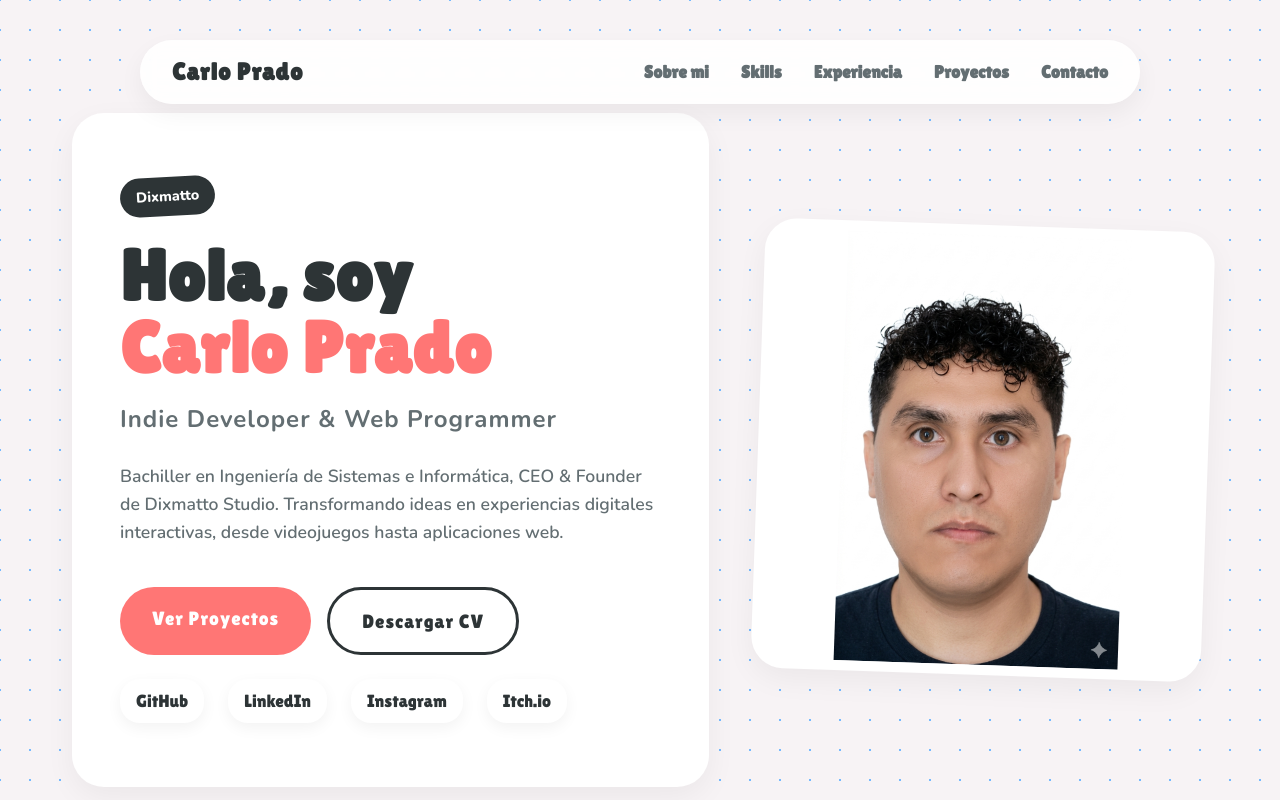
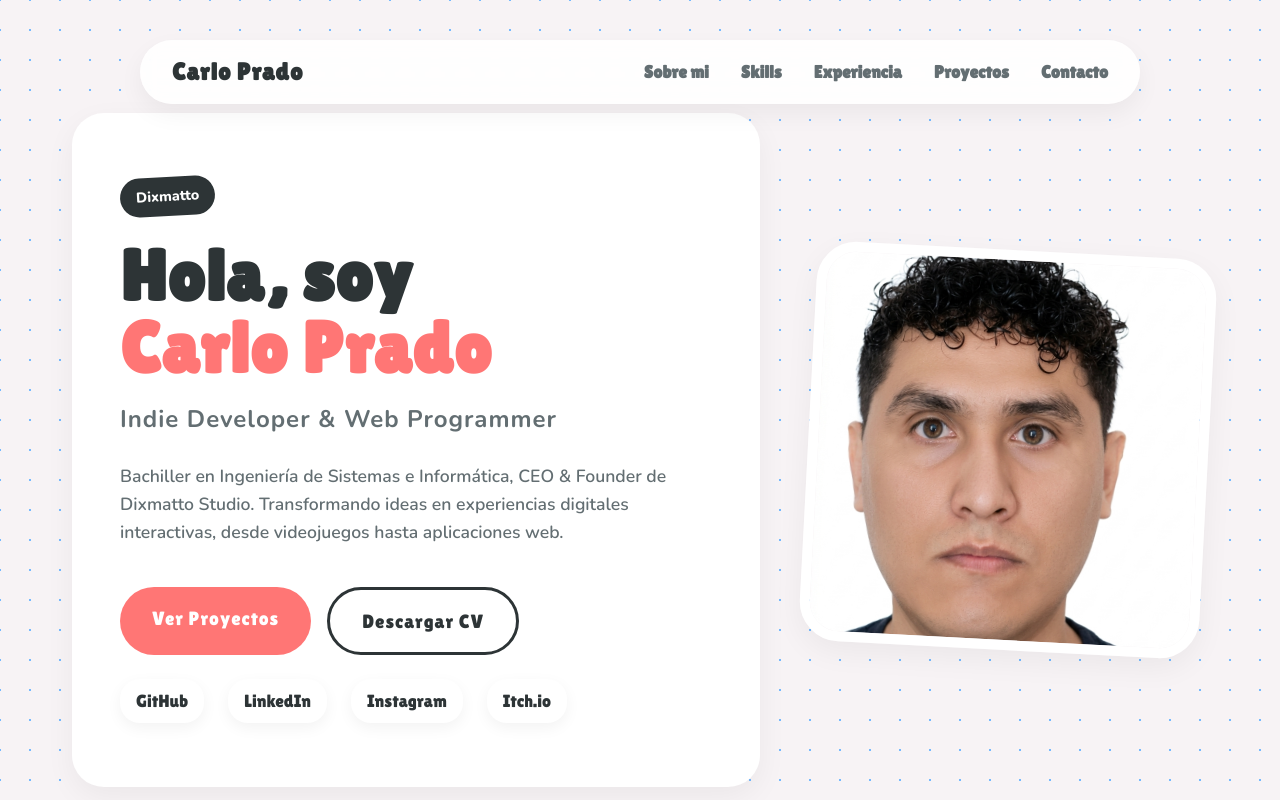
Before and after one commit to ZitroOlrac/Portfolio, a React app: page / in a window 1280 px wide. Shown: the top 800 px of the page. Built offline with nearby package versions, Linux system fonts and the light colour scheme; the HTML template or start-up script is replaced by a standard one.

Commit message:
fix: revert hero styling and update formspree endpoint

```diff
--- a/src/components/Contact.jsx
+++ b/src/components/Contact.jsx
@@ -13,7 +13,7 @@ const Contact = () => {
 
           <div className="bento-box contact-form-wrapper">
             <h3>Complete el formulario</h3>
-            <form className="contact-form" action="https://formspree.io/f/xnqwoywg" method="POST">
+            <form className="contact-form" action="https://formspree.io/f/mdabnddw" method="POST">
               <div className="form-group">
                 <input type="text" name="nombre" placeholder="Nombre" required />
               </div>
--- a/src/components/Hero.css
+++ b/src/components/Hero.css
@@ -10,13 +10,11 @@
   display: flex;
   align-items: center;
   gap: 3rem;
-  width: 100%;
 }
 
 .hero-content {
   flex: 1.2;
   padding: 4rem 3rem;
-  text-align: left;
 }
 
 .hero-badge {
@@ -82,36 +80,30 @@
 }
 
 .hero-image {
-  flex: 1;
+  flex: 0.8;
   display: flex;
   justify-content: center;
-  align-items: center;
 }
 
 .image-wrapper {
-  width: 100%;
-  max-width: 450px;
-  height: 450px;
-  border-radius: var(--border-radius-lg);
+  width: 400px;
+  height: 400px;
+  border-radius: 40px;
   overflow: hidden;
   box-shadow: var(--shadow-bento);
   border: 10px solid white;
-  transform: rotate(2deg);
-  transition: all 0.3s ease;
-  background: white; /* Fallback if contain leaves spaces */
-  display: flex;
-  align-items: center;
-  justify-content: center;
+  transform: rotate(3deg);
+  transition: transform 0.3s ease;
 }
 
 .image-wrapper:hover {
-  transform: rotate(0deg) scale(1.02);
+  transform: rotate(0deg) scale(1.05);
 }
 
 .image-wrapper img {
   width: 100%;
   height: 100%;
-  object-fit: contain; /* Show full image */
+  object-fit: cover;
 }
 
 @media (max-width: 992px) {
```
